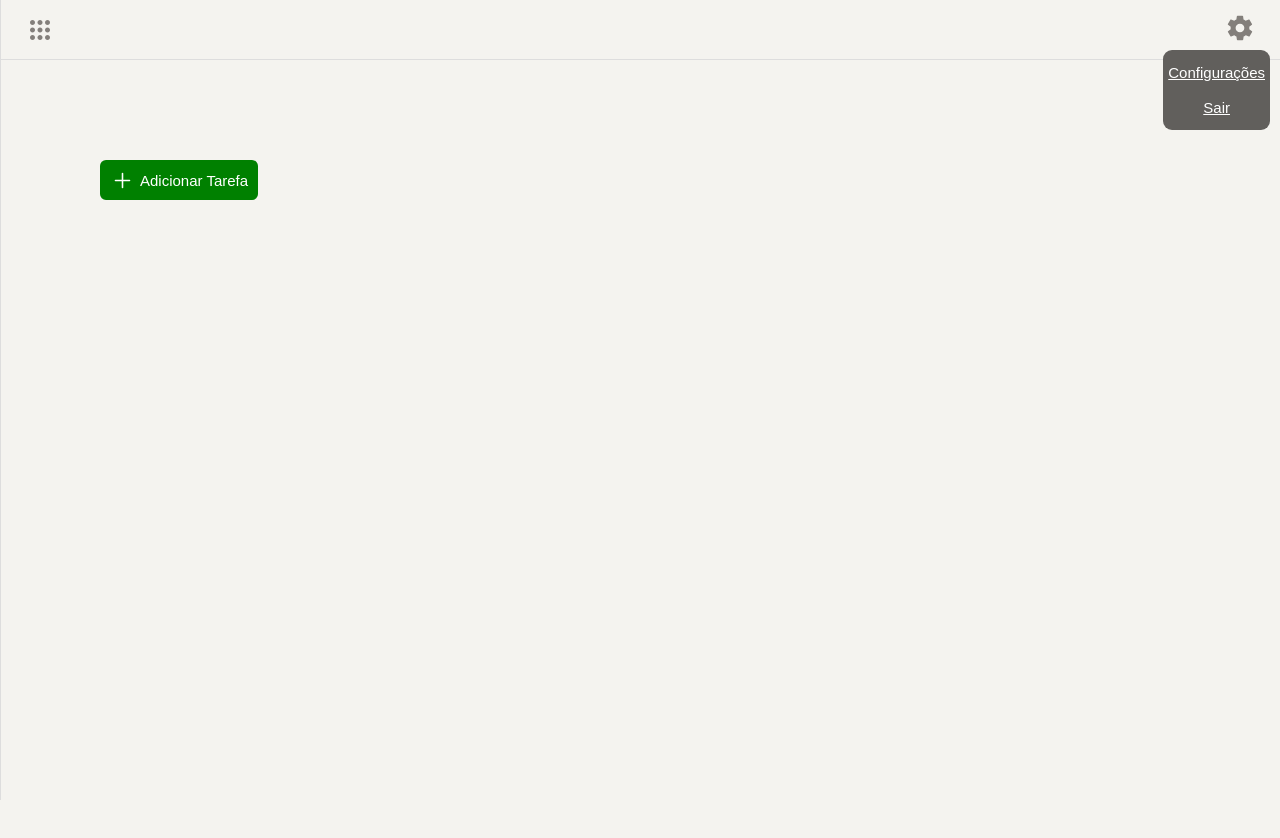
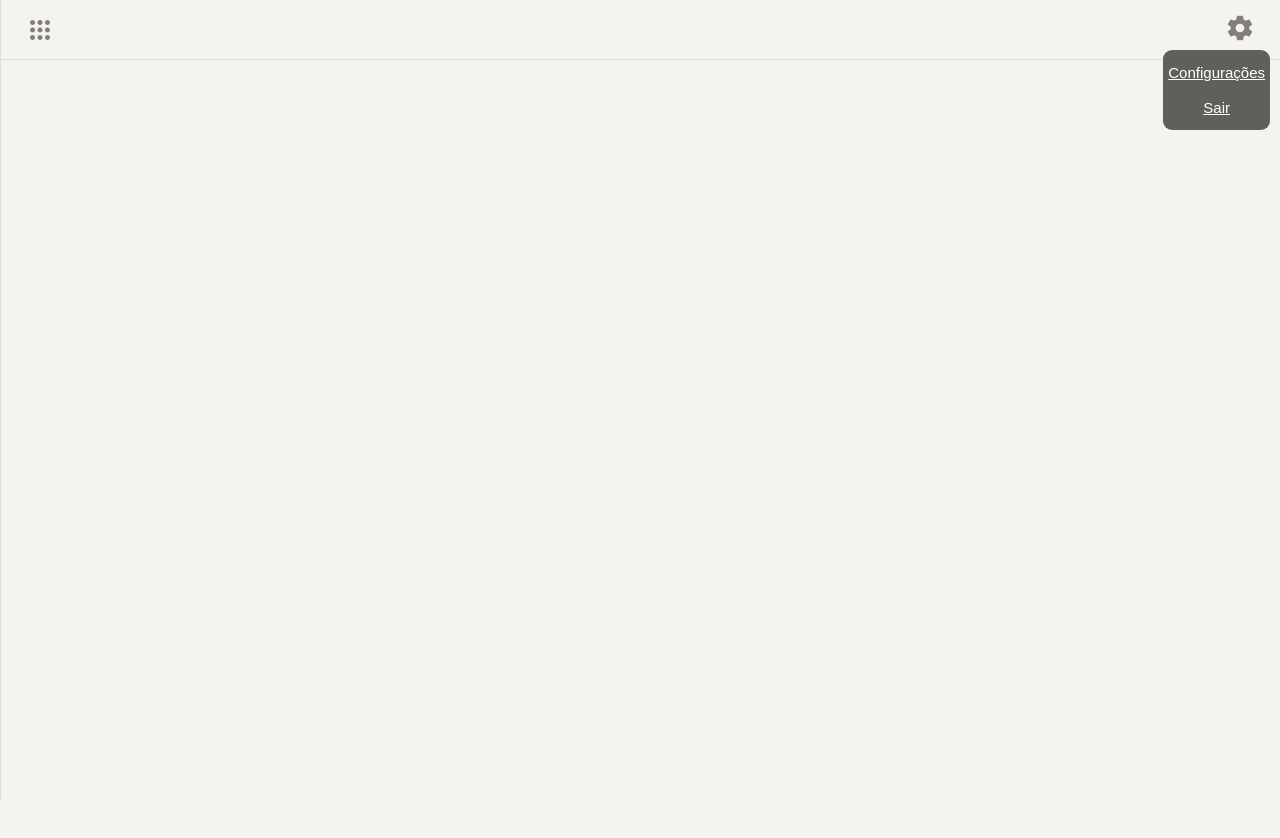
Before and after one commit to phbodias/my-whiteboard---front, a React (Create React App) app: page / in a window 1280 px wide. Both pictures are taken after a click on the icon 1240 px from the left and 28 px from the top of the page. Shown: the top 838 px of the page. Built offline with nearby package versions, Linux system fonts and the light colour scheme.

Commit message:
:sparkles: Modal para adicionar lembrete

```diff
--- a/package.json
+++ b/package.json
@@ -11,8 +11,10 @@
     "react-click-away-listener": "^2.2.2",
     "react-dom": "^18.2.0",
     "react-icons": "^4.6.0",
+    "react-modal": "^3.16.1",
     "react-router-dom": "^6.4.3",
     "react-scripts": "5.0.1",
+    "react-textarea-autosize": "^8.4.0",
     "styled-components": "^5.3.6",
     "typescript": "^4.8.4",
     "web-vitals": "^2.1.4"
@@ -46,6 +48,7 @@
     "@types/node": "^16.18.3",
     "@types/react": "^18.0.25",
     "@types/react-dom": "^18.0.8",
+    "@types/react-modal": "^3.13.1",
     "@types/react-router-dom": "^5.3.3",
     "@types/styled-components": "^5.1.26"
   }
--- a/src/App/index.tsx
+++ b/src/App/index.tsx
@@ -3,6 +3,7 @@ import { BrowserRouter, Route, Routes } from "react-router-dom";
 import Header from "../components/Header";
 import Sidebar from "../components/Sidebar";
 import HomePage from "../pages/Home";
+import TasksPage from "../pages/Tasks";
 import GlobalStyle from "../styles/globalStyle";
 import { Pages } from "./style";
 
@@ -17,6 +18,7 @@ function App() {
         <Header sidebarIsActive={active} setSidebarIsActive={setActive} />
         <Routes>
           <Route path="/" element={<HomePage />}></Route>
+          <Route path="/tasks" element={<TasksPage />}></Route>
         </Routes>
       </Pages>
     </BrowserRouter>
--- a/src/components/AddAction/index.tsx
+++ b/src/components/AddAction/index.tsx
@@ -1,17 +1,11 @@
 import Button from "./style";
-import { IoAddOutline } from "react-icons/io5";
 
 interface Props {
   action: string;
 }
 
 const AddAction = ({ action }: Props) => {
-  return (
-    <Button>
-      <IoAddOutline />
-      {action}
-    </Button>
-  );
+  return <Button>{action}</Button>;
 };
 
 export default AddAction;
--- a/src/components/AddAction/style.ts
+++ b/src/components/AddAction/style.ts
@@ -15,13 +15,8 @@ const Button = styled.button`
   cursor: pointer;
   color: #ffffff;
 
-  svg {
-    font-size: 25px;
-    margin-right: 5px;
-  }
-
   :hover {
-    font-size: 17px;
+    text-shadow: 0 0 28px #ffffff;
   }
 `;
 
--- /dev/null
+++ b/src/components/Modals/addModal/index.tsx
@@ -0,0 +1,61 @@
+import { SetStateAction } from "react";
+import Modal from "react-modal";
+import { AiOutlineCloseCircle } from "react-icons/ai";
+import { Content } from "./style";
+import TextareaAutosize from "react-textarea-autosize";
+import AddAction from "../../AddAction";
+
+interface Props {
+  toAdd: string;
+  isOpen: boolean;
+  onRequestClose: React.Dispatch<SetStateAction<boolean>>;
+}
+
+const customStyles = {
+  content: {
+    top: "50%",
+    left: "50%",
+    right: "auto",
+    bottom: "auto",
+    marginRight: "-50%",
+    transform: "translate(-50%, -50%)",
+  },
+};
+
+const AddModal = ({ toAdd, isOpen, onRequestClose }: Props) => {
+  const timeElapsed = Date.now();
+  const today = new Date(timeElapsed);
+  let day = today.getDay().toString();
+  if (Number(day) < 10) day = `0${day}`;
+  const month = today.getMonth();
+  const year = today.getFullYear();
+  const actualDate = `${year}-${month}-${day}`;
+
+  return (
+    <Modal
+      isOpen={isOpen}
+      onRequestClose={() => onRequestClose(false)}
+      style={customStyles}
+    >
+      <Content>
+        <div className="top">
+          <p>Adicionar {toAdd}</p>
+          <AiOutlineCloseCircle onClick={() => onRequestClose(false)} />
+        </div>
+        <div className="date">
+          <p>Data:</p>
+          <input type="date" min={actualDate} />
+        </div>
+        <div className="description">
+          <p>Descrição:</p>
+          <TextareaAutosize minRows={1} maxRows={12} className="textarea" />
+        </div>
+        <div className="add">
+          <AddAction action="Adicionar" />
+        </div>
+      </Content>
+    </Modal>
+  );
+};
+
+export default AddModal;
--- /dev/null
+++ b/src/components/Modals/addModal/style.ts
@@ -0,0 +1,49 @@
+import styled from "styled-components";
+
+const Content = styled.div`
+  width: 300px;
+  padding: 10px;
+
+  .top {
+    display: flex;
+    justify-content: space-between;
+    align-items: center;
+    font-size: 20px;
+    margin-bottom: 15px;
+
+    p {
+      color: green;
+    }
+  }
+
+  .date {
+    display: flex;
+    align-items: center;
+    margin-bottom: 5px;
+
+    input {
+      margin-left: 5px;
+    }
+  }
+
+  .description {
+    display: flex;
+
+    .textarea {
+      margin-top: -1px;
+      margin-left: 3px;
+      resize: none;
+      width: 200px;
+      padding-right: 5px;
+      box-sizing: border-box;
+    }
+  }
+
+  .add {
+    margin-top: 10px;
+    display: flex;
+    justify-content: center;
+  }
+`;
+
+export { Content };
--- a/src/components/Sidebar/index.tsx
+++ b/src/components/Sidebar/index.tsx
@@ -22,7 +22,7 @@ const Sidebar = ({ active, setActive }: Props) => {
       </div>
       <div className="options">
         <ul>
-          <Link to="/" className="link">
+          <Link to="/tasks" className="link">
             <li
               className={selected === 1 ? "selected" : ""}
               onClick={() => setSelected(1)}
--- a/src/components/Sidebar/style.tsx
+++ b/src/components/Sidebar/style.tsx
@@ -6,7 +6,6 @@ interface Props {
 
 const Container = styled.div<Props>`
   width: ${(props) => (props.active ? "235px" : "0")};
-  z-index: 1;
   position: fixed;
   left: 0;
   height: 100vh;
--- a/src/pages/Home/index.tsx
+++ b/src/pages/Home/index.tsx
@@ -1,12 +1,7 @@
-import AddAction from "../../components/AddAction";
 import Content from "./style";
 
 const HomePage = () => {
-  return (
-    <Content>
-      <AddAction action={"Adicionar Tarefa"} />
-    </Content>
-  );
+  return <Content></Content>;
 };
 
 export default HomePage;
--- /dev/null
+++ b/src/pages/Tasks/index.tsx
@@ -0,0 +1,27 @@
+import { useState } from "react";
+import AddAction from "../../components/AddAction";
+import AddModal from "../../components/Modals/addModal";
+import Content from "./style";
+
+const TasksPage = () => {
+  const [addTaskModal, setAddTaskModal] = useState(false);
+
+  function openModal() {
+    setAddTaskModal(true);
+  }
+
+  return (
+    <Content>
+      <div onClick={openModal}>
+        <AddAction action={"Adicionar Tarefa"} />
+      </div>
+      <AddModal
+        toAdd="Tarefa"
+        isOpen={addTaskModal}
+        onRequestClose={() => setAddTaskModal(false)}
+      />
+    </Content>
+  );
+};
+
+export default TasksPage;
--- /dev/null
+++ b/src/pages/Tasks/style.ts
@@ -0,0 +1,8 @@
+import styled from "styled-components";
+
+const Content = styled.div`
+  box-sizing: border-box;
+  padding: 100px;
+`;
+
+export default Content;
```
Also changed, not shown: 1 other file (tests, documents, lock files or other folders).
